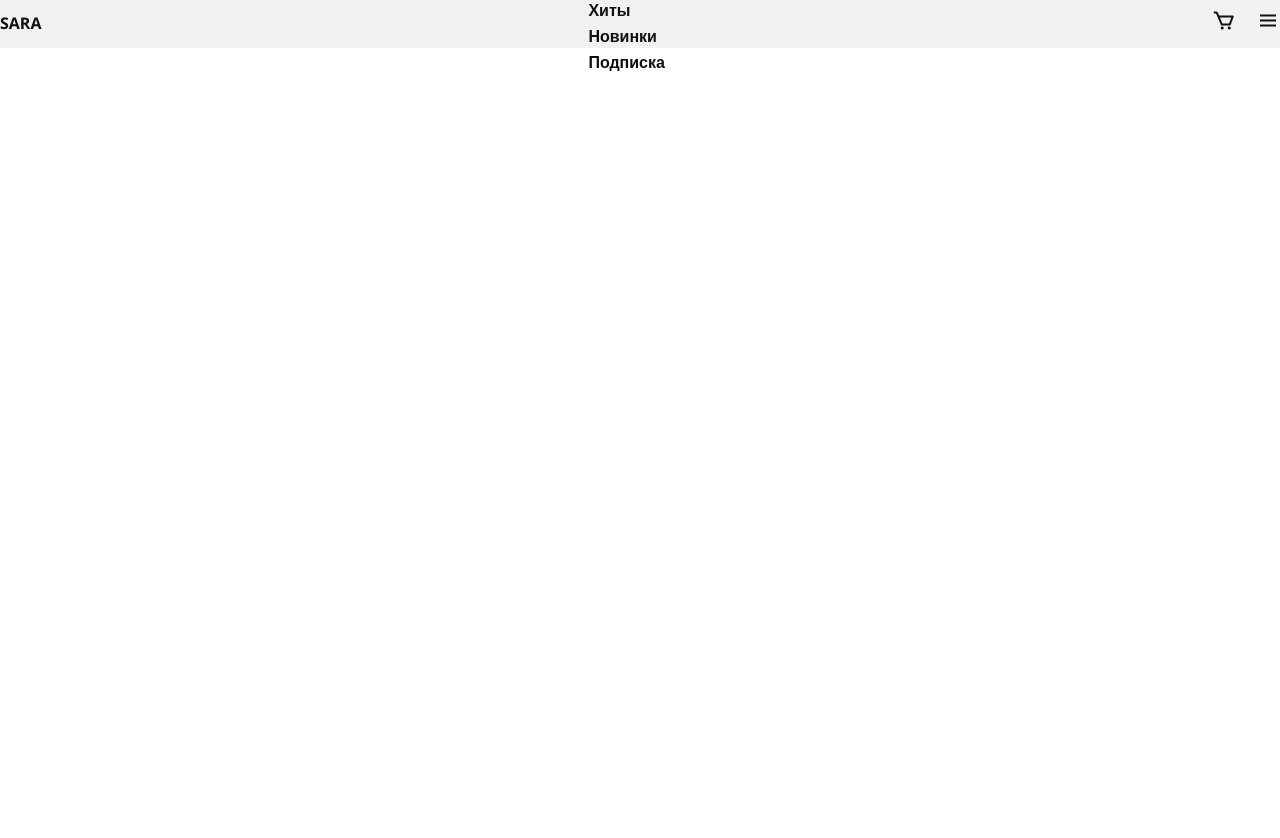
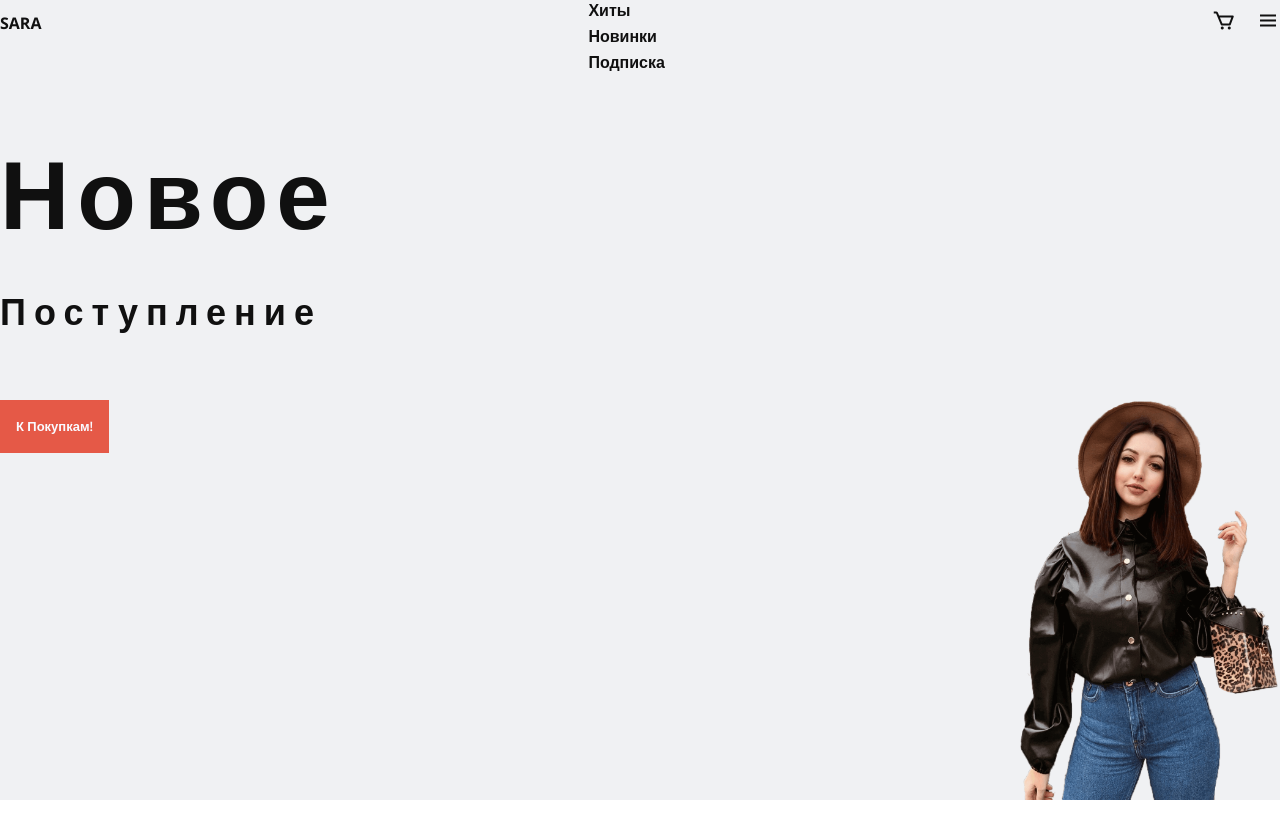
Before and after one commit to elhamdev/landing, a plain HTML site: page index.html in a window 1280 px wide. Shown: the top 838 px of the page. Before the commit the page ends 800 px from the top, so only its background shows below. Drawn offline with nearby package versions, Linux system fonts and the light colour scheme.

Commit message:
Закончил рвый экран

```diff
--- a/assets/css/styles.css
+++ b/assets/css/styles.css
@@ -189,10 +189,53 @@ img {
 }
 
 /*===== HOME =====*/
+.home {
+  background-color: var(--gray-color);
+}
 
+.home__container {
+  height: calc(100vh - var(--header-height));
+}
+
+.home__data {
+  padding-top: 6rem;
+}
+
+.home__title{
+  align-self: center;
+  font-size: var(--big-font-size);
+  line-height: 1;
+  letter-spacing: .5rem;
+  margin-bottom: 4rem;
+}
+
+.home__title span {
+  font-size: var(--h1-font-size);
+}
+
+.home__img {
+  position: absolute;
+  right: 0;
+  bottom: 0;
+  width: 260px;
+
+}
 
 /*BUTTONS*/
 
+.button {
+  display: inline-block;
+  background-color: var(--first-color);
+  color: var(--white-color);
+  padding: 1rem;
+  font-size: var(--small-font-size);
+  font-weight: var(--font-semi);
+  transition: .3s;
+}
+
+.button:hover {
+  background-color: var(--first-color-alt);
+}
 
 /*===== COLLECTION =====*/
 
--- a/index.html
+++ b/index.html
@@ -45,7 +45,13 @@
         <main class="l-main">
             <!--===== HOME =====-->
             <section class="home" id="home">
-
+                <div class="home__container bd-grid">
+                    <div class="home__data">
+                        <h1 class="home__title">Новое<br><span>Поступление</span></h1>
+                        <a href="#featured" class="button">К Покупкам!</a>
+                    </div>
+                    <img src="assets/img/home.png" class="home__img">
+                </div>
             </section>
 
             <!--===== COLLECTION =====-->
```
